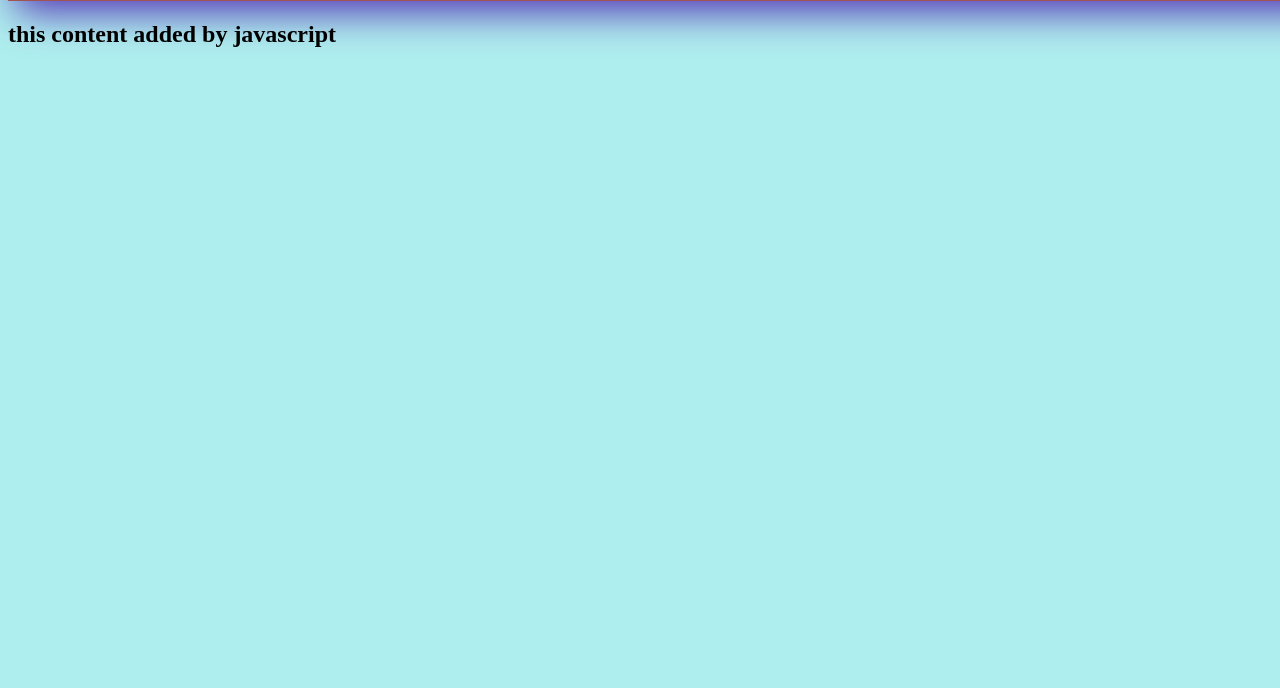
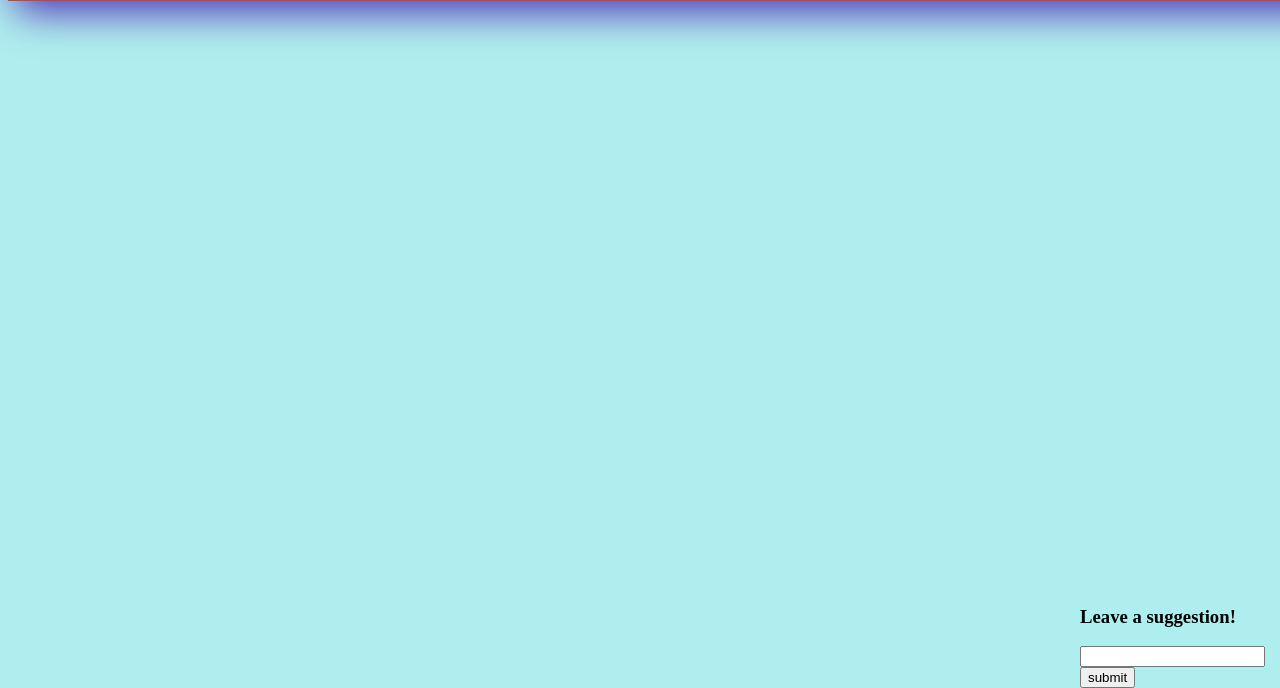
Before and after one commit to philipdlevy/Phase-one-project, a plain HTML site: page index.html in a window 1280 px wide. Shown: the part 113-801 px from the top of the page. Drawn offline with Linux system fonts and the light colour scheme.

Commit message:
added a suggestion comment box

```diff
--- a/index.html
+++ b/index.html
@@ -8,10 +8,26 @@
     <title>Phase One Project</title>
 </head>
 <body>
+    <script src="index.js"></script>
     <div class ="header"
         style="width:1900px; height:100px; border:3px solid rgb(161, 83, 83);">
         <h1 style="text-align:center"> Welcome To The Mixer!</h1>
     </div>
-    <script src="index.js"></script>
+
+    <div id="drink-image-container">
+        <!-- images go here-->
+
+    </div>
+
+    <div class="comment">
+        <div id="list" class="comments"></div>
+
+        <h3>Leave a suggestion!</h3>
+        <form id="comment-form" action="">
+            <input type="text" name="comment-input" cols="30" rows="10">
+        </br>
+        <button id="submit">submit</button>
+        </form>
+    </div>
 </body>
 </html>
--- a/index.js
+++ b/index.js
@@ -1,4 +1,3 @@
-const h2 = document.createElement('h2')
-h2.textContent = "this content added by javascript"
-
-document.querySelector("body").appendChild(h2)
+document.addEventListener("DOMContentLoaded", () => {
+    console.log("content has loaded")
+})
--- a/style.css
+++ b/style.css
@@ -2,9 +2,18 @@ body {
     background: paleturquoise;
 }
 
-div {
+div.header {
     /*box-shadow: 120px 80px 40px 20px rgb(79, 42, 179);*/
     box-shadow: 10px 8px 40px 2px rgb(79, 42, 179);
     /* in order: x offset, y offset, blur size, spread size, color */
     /* blur size and spread size are optional (they default to 0) */
   }
+
+div.comment {
+    position: absolute;
+    top: 700px;
+    right: 0;
+    width: 200px;
+    height: 100px;
+
+}
```
